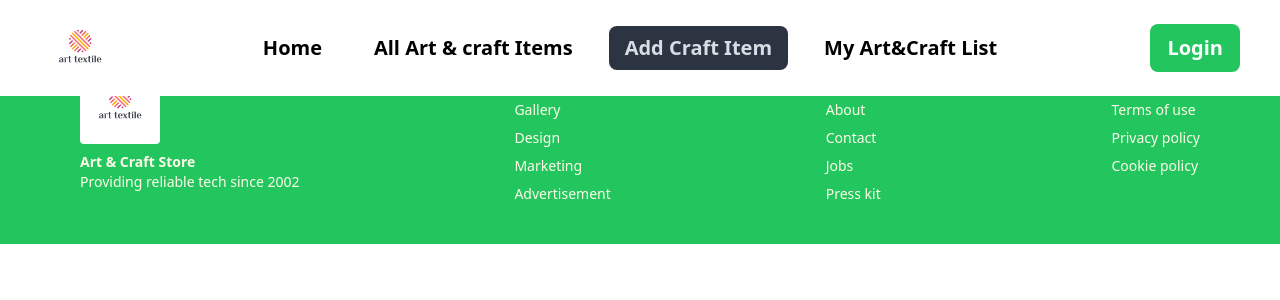
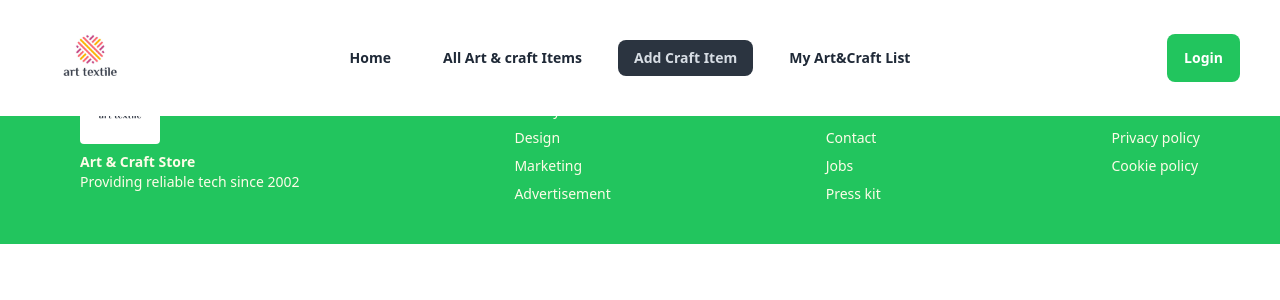
Before and after one commit to rokibulislam101/art-craft-client, a React (Vite) app: page /addCraftItem in a window 1280 px wide. Shown: the top 300 px of the page. Built offline with nearby package versions, Linux system fonts and the light colour scheme; no server answers.

Commit message:
Simple Commit

```diff
--- a/src/Components/Blogs/Blogs.jsx
+++ b/src/Components/Blogs/Blogs.jsx
@@ -18,7 +18,6 @@ const Blogs = ({ data = {} }) => {
         <div className="card-body">
           <h2 className="card-title">{name}</h2>
           <p>{description}</p>
-          {/* Ensure the Link path is correctly formatted */}
           <Link
             to={`/data/${_id}`}
             className="text-blue-500 hover:text-blue-700"
--- a/src/Components/Navbar/Navbar.jsx
+++ b/src/Components/Navbar/Navbar.jsx
@@ -9,22 +9,22 @@ const Navbar = () => {
 
   const navLinks = (
     <>
-      <li className="mr-5 text-xl text-black font-semibold">
+      <li className="mr-5 font-bold">
         <NavLink exact to="/" activeClassName="active-nav">
           Home
         </NavLink>
       </li>
-      <li className="mr-5 text-xl text-black font-semibold">
+      <li className="mr-5 font-bold">
         <NavLink to="/AllArtCraftItems" activeClassName="active-nav">
           All Art & craft Items
         </NavLink>
       </li>
-      <li className="mr-5 text-xl text-black font-semibold">
+      <li className="mr-5 font-bold">
         <NavLink to="/AddCraftItem" activeClassName="active-nav">
           Add Craft Item
         </NavLink>
       </li>
-      <li className="mr-5 text-xl text-black font-semibold">
+      <li className="mr-5 font-bold">
         <NavLink to="/" activeClassName="active-nav">
           My Art&Craft List
         </NavLink>
@@ -59,7 +59,7 @@ const Navbar = () => {
             {navLinks}
           </ul>
         </div>
-        <img className="w-20 h-20 rounded-full" src={homeImg} alt="" />
+        <img className="w-[100px] h-[100px] rounded-full" src={homeImg} alt="" />
 
         {/* <a className="btn btn-ghost text-3xl text-black font-bold">
           {' '}
@@ -86,7 +86,7 @@ const Navbar = () => {
             </div>
             <button
               onClick={logOut}
-              className="btn btn-ghost text-xl bg-green-500 hover:bg-primary text-white font-semibold"
+              className="btn btn-ghost bg-green-500 hover:bg-primary text-white font-bold"
             >
               Log out
             </button>
@@ -94,7 +94,7 @@ const Navbar = () => {
         ) : (
           <Link
             to={'/login'}
-            className="tooltip-top btn btn-ghost bg-green-500 hover:bg-primary text-white text-xl font-semibold"
+            className="tooltip-top btn btn-ghost bg-green-500 hover:bg-primary text-white font-bold"
           >
             Login
           </Link>
--- a/src/Components/TextileArts/TextileArts.jsx
+++ b/src/Components/TextileArts/TextileArts.jsx
@@ -15,7 +15,7 @@ const TextileArts = () => {
       <div className="mt-[100px]">
         <div className="text-4xl lg:text-6xl font-bold p-2 lg:p-10 bg-green-500 text-white mb-20 h-[300px] flex justify-center items-center">
           <h2 className="animate__animated animate__fadeInLeft">
-            Textile Arts
+            Textile Arts Item
           </h2>
         </div>
 
```
